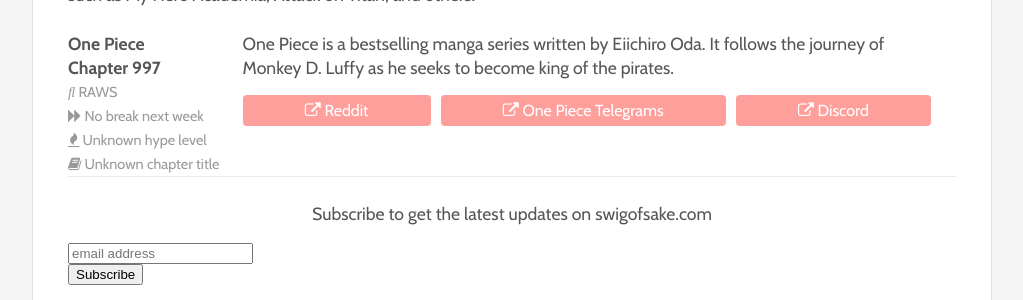
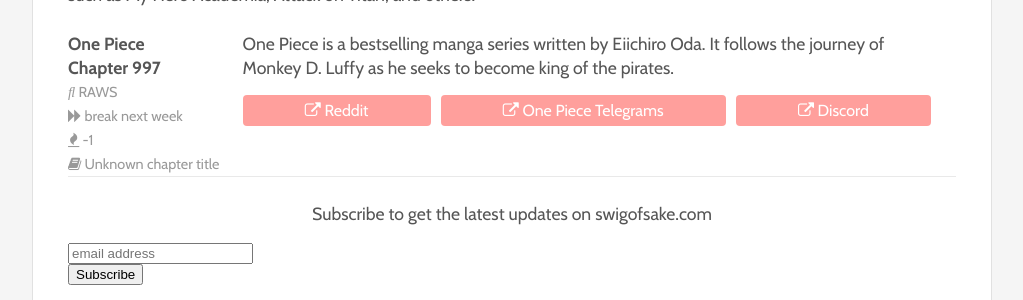
Before and after one commit to raymadeit/swig-of-sake, a Jekyll site: the page built from index.html, in a window 1280 px wide. Shown: the part 402-702 px from the top of the page, without its empty margins (128-1151 px from the left). Built offline with Jekyll 4.4.1, drawn with Linux system fonts in a browser that asks for light colours; comment, search, counter and statistics services are not loaded.

Commit message:
Hourly Update

```diff
--- a/_data/editors.yml
+++ b/_data/editors.yml
@@ -1,4 +1,4 @@
-- break_next_week: No break next week
+- break_next_week: break next week
   chapter: Chapter 997
   chapter_title: Unknown chapter title
   description: 'One Piece is a bestselling manga series written by Eiichiro Oda.
@@ -8,7 +8,7 @@
     '
   discord: https://discord.gg/onepiece
   format: XML/HTML
-  hype_level: Unknown hype level
+  hype_level: '-1'
   level: 4
   narutoforums: https://www.narutoforums.org/forums/OPTelegrams/
   reddit: http://reddit.com/r/OnePiece
```
